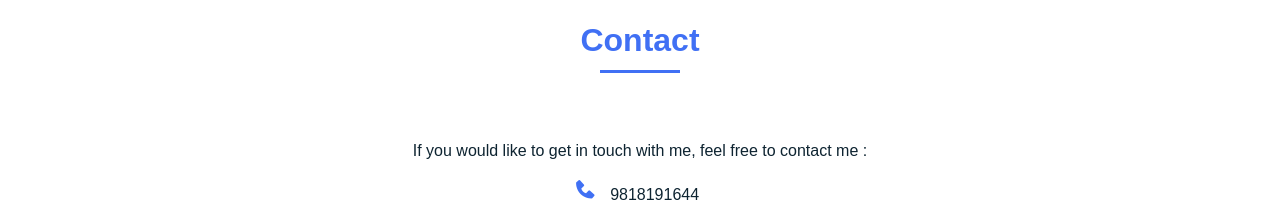
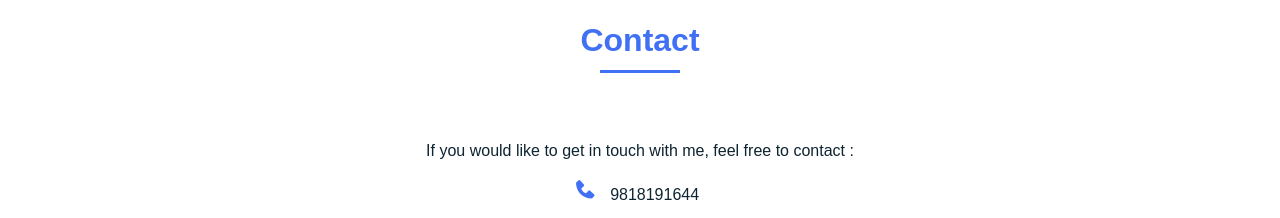
Before and after one commit to akashbizy/akashbizy.github.io, a plain HTML site: page index.html in a window 1280 px wide. Shown: the part 3720-3938 px from the top of the page. Drawn offline with nearby package versions, Linux system fonts and the light colour scheme.

Commit message:
Update index.html

```diff
--- a/index.html
+++ b/index.html
@@ -213,7 +213,7 @@
         <section class="contact section" id="contact">
             <h2 class="section-title">Contact</h2>
             <div class="contact__option">
-                <p>If you would like to get in touch with me, feel free to contact me :</p>
+                <p>If you would like to get in touch with me, feel free to contact :</p>
                 <div class="contact-details">
                     <i class='bx bxs-phone bx-sm '></i>
                     <span class="contact__name">9818191644</span>
@@ -237,7 +237,6 @@
 
     <!--===== FOOTER =====-->
     <footer class="footer">
-        <!-- <p class="footer__title">Contact Details</p> -->
         <div class="footer__social">
             <a href="#/" class="footer__icon"><i class='bx bxl-facebook' ></i></a>
             <a href="https://www.instagram.com/akashkumarx/" target="_blank" class="footer__icon"><i class='bx bxl-instagram' ></i></a>
```
